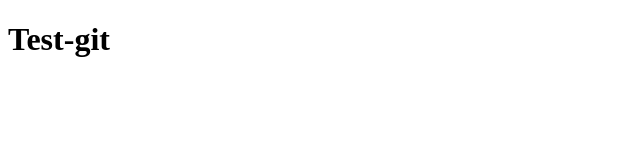
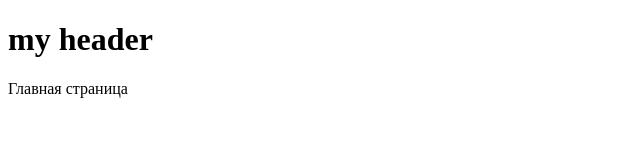
Before and after one commit to AlinaPokryshchenko/Git-test, a plain HTML site: page index.html in a window 1280 px wide. Shown: the whole page, without its empty margins (0-640 px from the left). Drawn offline with Linux system fonts and the light colour scheme.

Commit message:
develop main page

```diff
--- a/index.html
+++ b/index.html
@@ -7,7 +7,12 @@
     <title>Git test</title>
 </head>
 <body>
-    <h1> Test-git</h1>
+    <h1> my header </h1>
+    <main>
+        <span>
+            Главная страница
+        </span>
+    </main>
     <script src="index.js"> </script>
 </body>
 </html>
```
